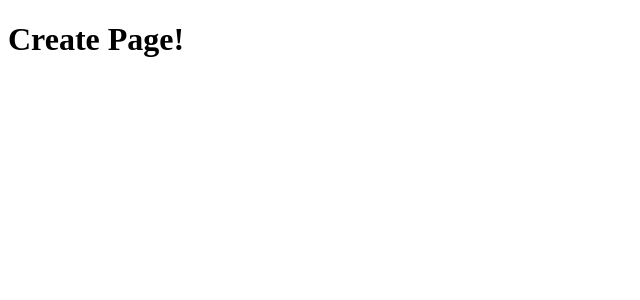
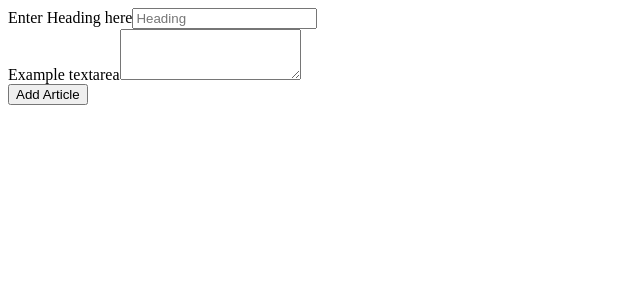
Before and after one commit to Dilansilva/MERN-CRUD, a React (Create React App) app: page / in a window 1280 px wide. Shown: the top 300 px of the page, without its empty margins (0-640 px from the left). Built offline with nearby package versions, Linux system fonts and the light colour scheme.

Commit message:
Added bootstrap and make the form for create operation

```diff
--- a/package.json
+++ b/package.json
@@ -6,7 +6,9 @@
     "@testing-library/jest-dom": "^5.11.4",
     "@testing-library/react": "^11.1.0",
     "@testing-library/user-event": "^12.1.10",
+    "bootstrap": "^4.6.0",
     "react": "^17.0.1",
+    "react-bootstrap": "^1.5.1",
     "react-dom": "^17.0.1",
     "react-scripts": "4.0.3",
     "web-vitals": "^1.0.1"
--- a/src/pages/Create.js
+++ b/src/pages/Create.js
@@ -1,9 +1,26 @@
 import React from 'react';
+import {Button,
+        Form,
+        } from 'react-bootstrap';
 
 const Create = () => {
     return(
         <div>
-            <h1>Create Page!</h1>
+            <Form>
+                <Form.Group controlId="exampleForm.ControlInput1">
+                    <Form.Label>Enter Heading here</Form.Label>
+                        <Form.Control type="text" placeholder="Heading" />
+                </Form.Group>
+
+                <Form.Group controlId="exampleForm.ControlTextarea1">
+                    <Form.Label>Example textarea</Form.Label>
+                        <Form.Control as="textarea" rows={3} />
+                </Form.Group>
+
+                <Button variant="primary" type="submit">
+                    Add Article
+                </Button>
+            </Form>
         </div>
     );
 }
```
Also changed, not shown: 1 other file (tests, documents, lock files or other folders).
